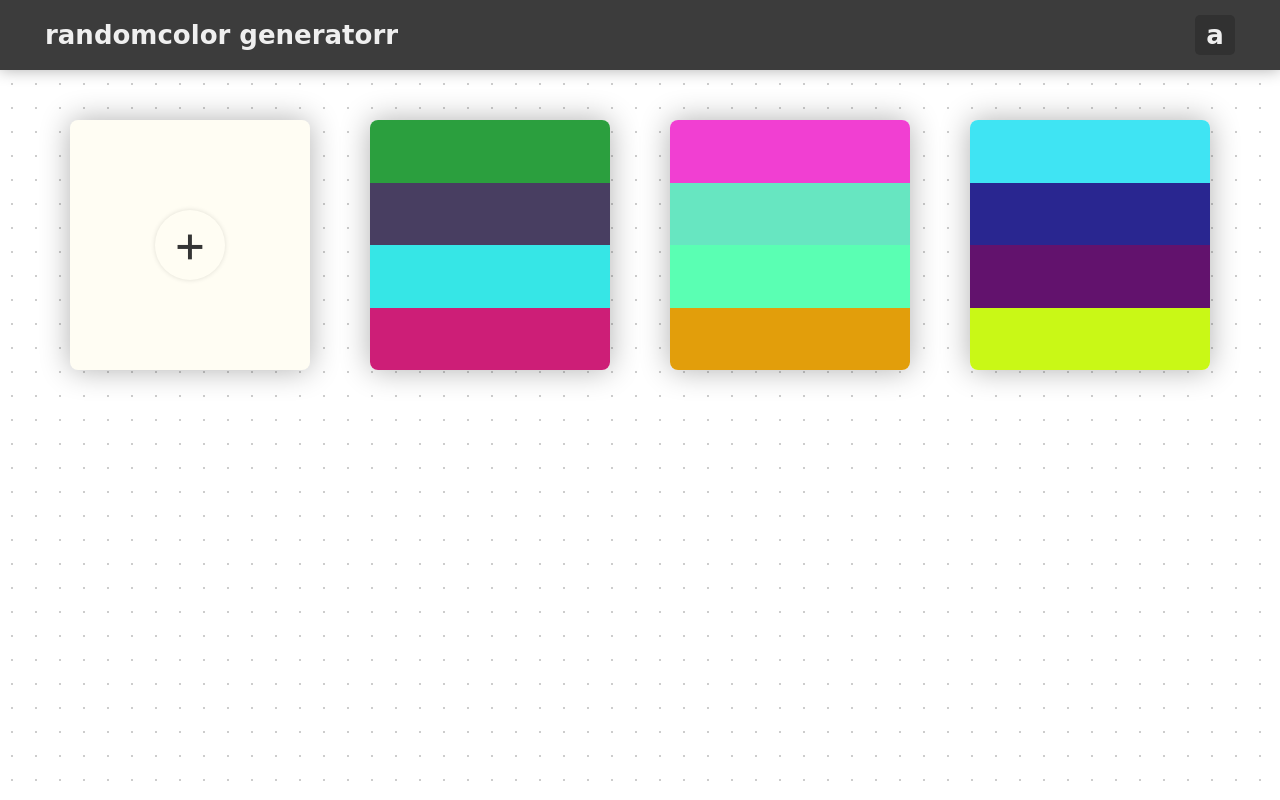
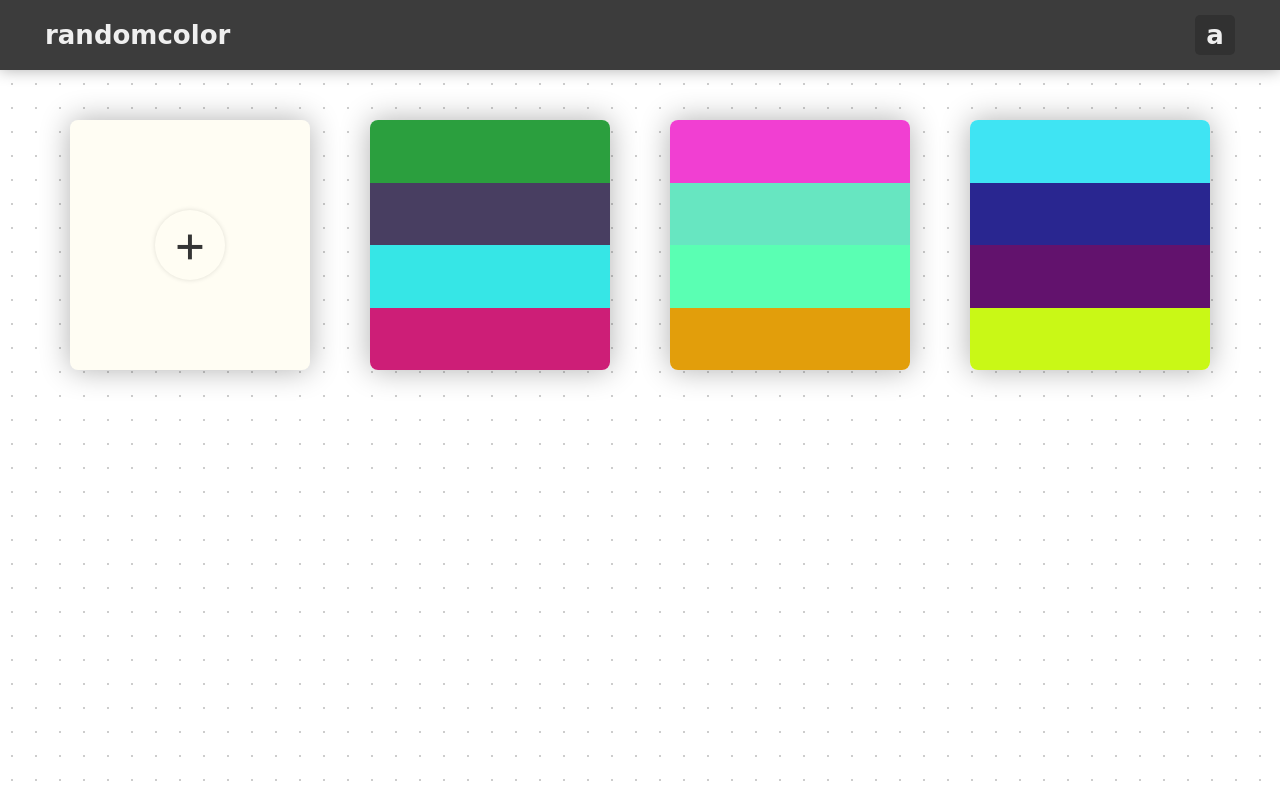
Before and after one commit to uguralpyildiz/colorgenerator, a plain HTML site: page index.html in a window 1280 px wide. Drawn offline with Linux system fonts and the light colour scheme.

Commit message:
Update index.html

```diff
--- a/index.html
+++ b/index.html
@@ -13,7 +13,7 @@
     <nav>
         <div class="navbar">
             <div class="nav-links">
-                randomcolor generatorr
+                randomcolor
             </div>
             <div class="nav-links">
                 <div class="github-logo">a</div>
```
